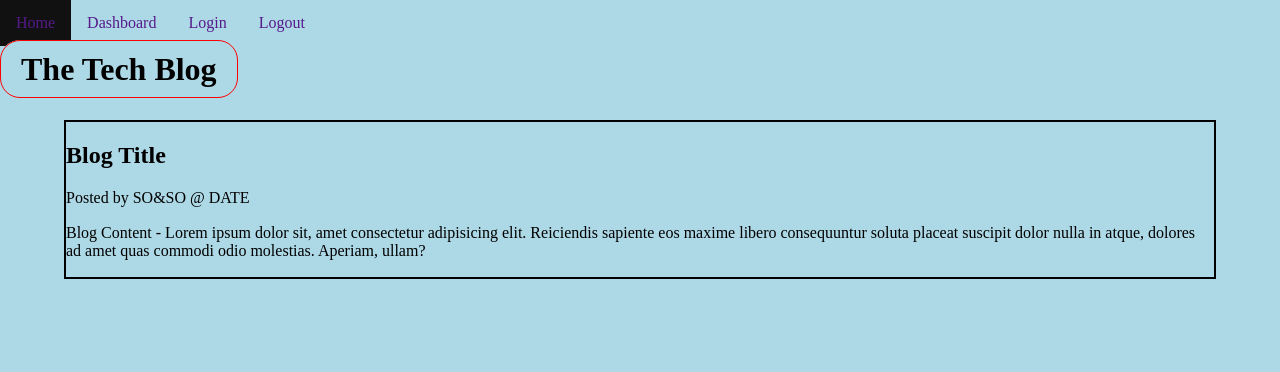
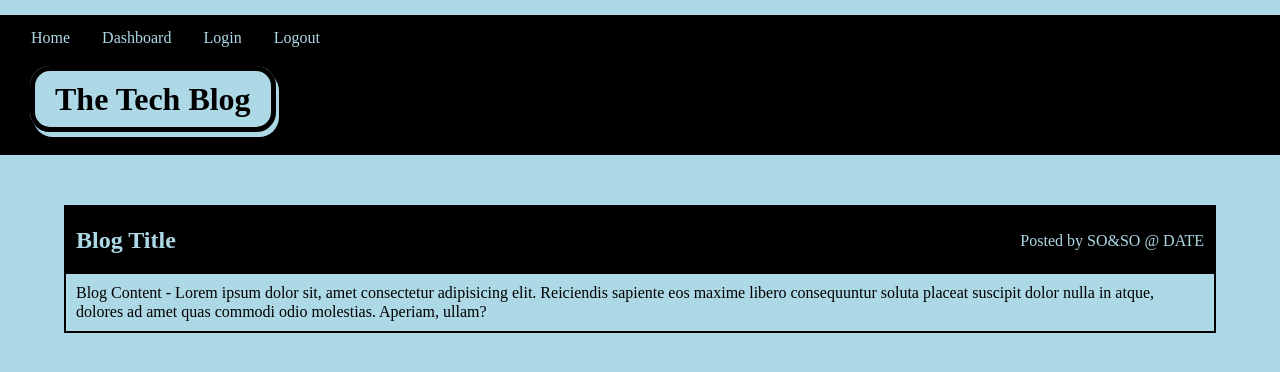
Before and after one commit to ssbbgm/tech-blog, a web app: file public/index.html in a window 1280 px wide. Shown: the top 372 px of the page. Run offline with its HTML, style and script files only (its server is not run), Linux system fonts and the light colour scheme.

Commit message:
more css styling

```diff
--- a/public/css/style.css
+++ b/public/css/style.css
@@ -3,7 +3,7 @@
 /*******************************************/
 
 /* Box Model Hack */
-*{
+* {
     box-sizing: border-box;
     background-color: lightblue;
 }
@@ -22,34 +22,38 @@
 /*******************************************/
 
 nav {
-    height: 100px;
+    height: 140px;
     margin-bottom: 20px;
-    /* background-color: #333; */
+    background-color: black;
 }
 
 nav h1 {
     padding: 10px 20px;
-    border: 1px solid red;
+    margin: 30px;
     display: inline;
+    border: 5px solid;
     border-radius: 20px;
+    box-shadow: 3px 5px lightblue;
 }
 
 ul {
     list-style-type: none;
-    margin: 0;
+    margin: 15px;
     padding: 0;
     padding-bottom: 5px;
     overflow: hidden;
-    /* background-color: #333; */
+    display: flex;
+    background-color: black;
 }
 
 li {
-    float: left;
+    background-color: black;
 }
+
 
 li a {
     display: block;
-    /* color: white; */
+    color: lightblue;
     text-align: center;
     padding: 14px 16px;
     text-decoration: none;
@@ -63,5 +67,33 @@
 section {
     border: 2px solid black;
     width: 90%;
-    margin: 0 auto;
+    margin: 50px auto;
 }
+
+
+.blog-header {
+    display: flex;
+    justify-content: space-between;
+    align-items: center;
+    /* margin-right: 10px;
+    margin-left: 10px; */
+    background-color: black;
+    overflow: hidden;
+}
+
+.blog-header h2 {
+    margin-left: 10px;
+    background-color: black;
+    color: lightblue;
+}
+
+.blog-header p {
+    margin-right: 10px;
+    background-color: black;
+    color: lightblue;
+}
+
+
+section > p {
+    margin: 10px
+}
```
